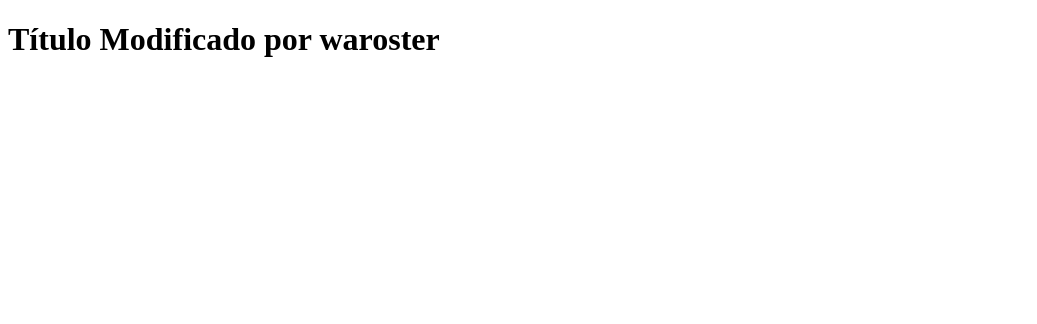
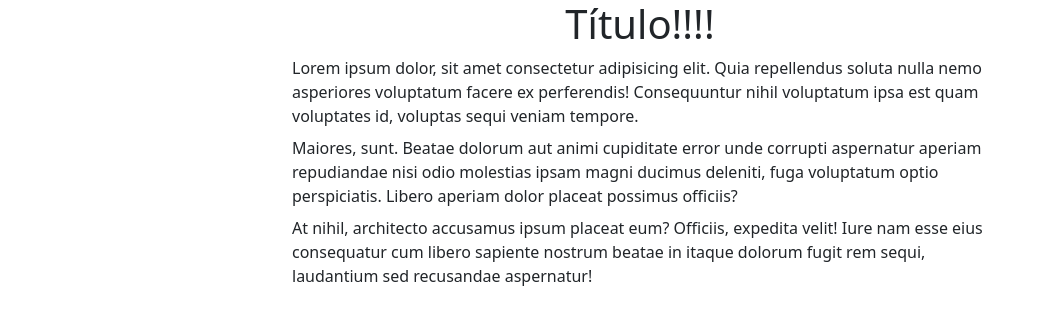
Before and after one commit to Aterbonus/test-programacion-web, a plain HTML site: page index.html in a window 1280 px wide. Shown: the whole page, without its empty margins (0-1037 px from the left). Drawn offline with nearby package versions, Linux system fonts and the light colour scheme.

```diff
--- a/index.html
+++ b/index.html
@@ -3,9 +3,17 @@
 <head>
 	<meta charset="UTF-8">
 	<meta name="viewport" content="width=device-width, initial-scale=1.0">
+	<link href="https://cdn.jsdelivr.net/npm/bootstrap@5.3.3/dist/css/bootstrap.min.css" rel="stylesheet" integrity="sha384-QWTKZyjpPEjISv5WaRU9OFeRpok6YctnYmDr5pNlyT2bRjXh0JMhjY6hW+ALEwIH" crossorigin="anonymous">
+
 	<title>Prueba GIT</title>
+	<link rel="stylesheet" href="./main.css">
 </head>
 <body>
-	<h1>Título Modificado por waroster</h1>
+	<main class="container">
+		<h1 class="title">Título!!!!</h1>
+		<p>Lorem ipsum dolor, sit amet consectetur adipisicing elit. Quia repellendus soluta nulla nemo asperiores voluptatum facere ex perferendis! Consequuntur nihil voluptatum ipsa est quam voluptates id, voluptas sequi veniam tempore.</p>
+		<p>Maiores, sunt. Beatae dolorum aut animi cupiditate error unde corrupti aspernatur aperiam repudiandae nisi odio molestias ipsam magni ducimus deleniti, fuga voluptatum optio perspiciatis. Libero aperiam dolor placeat possimus officiis?</p>
+		<p>At nihil, architecto accusamus ipsum placeat eum? Officiis, expedita velit! Iure nam esse eius consequatur cum libero sapiente nostrum beatae in itaque dolorum fugit rem sequi, laudantium sed recusandae aspernatur!</p>
+	</main>
 </body>
 </html>
```
